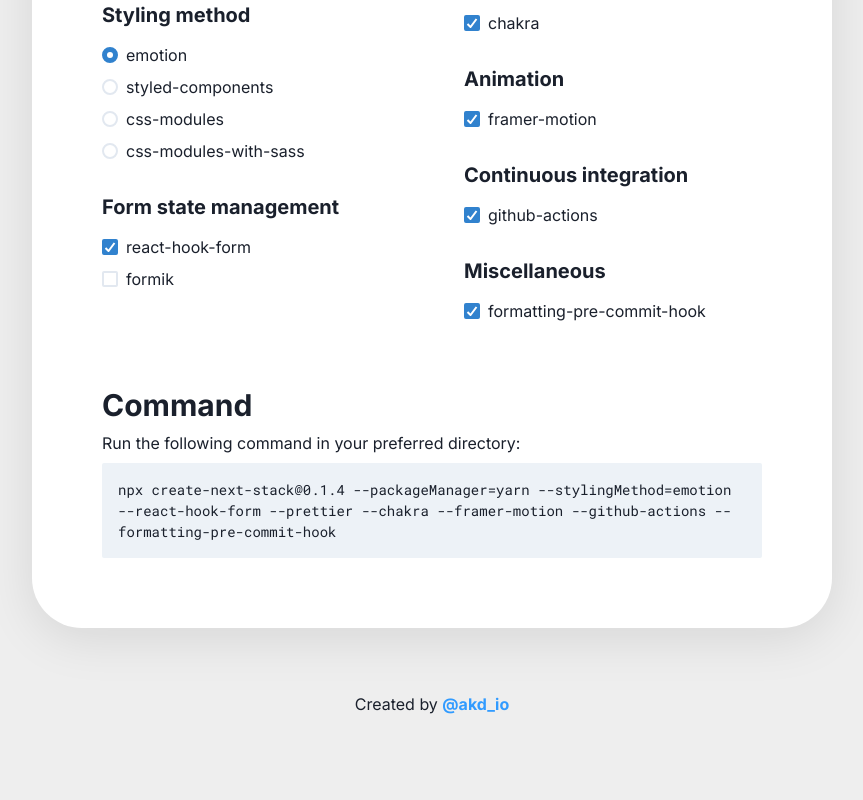
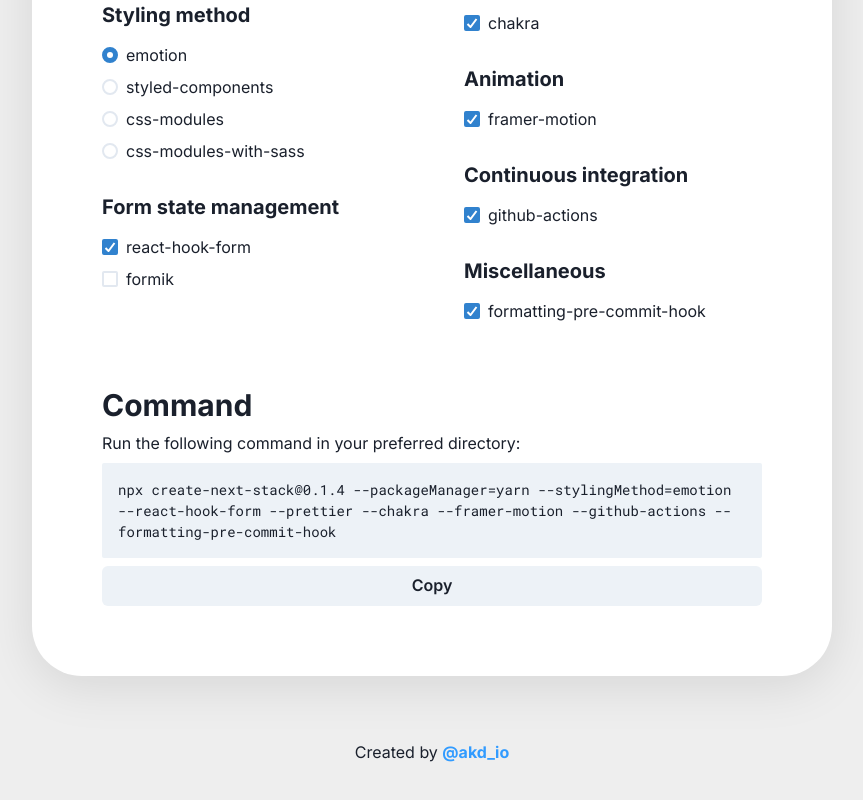
Before and after one commit to hackhero920/create-next-stack-website, a Next.js app: page / in a window 1280 px wide. Shown: the part 663-1463 px from the top of the page, without its empty margins (208-1071 px from the left). Before the commit the page ends 1429 px from the top, so only its background shows below. Built offline with nearby package versions, Linux system fonts and the light colour scheme.

Commit message:
Add copy button

```diff
--- a/templates/LandingPage/LandingPageTemplate.tsx
+++ b/templates/LandingPage/LandingPageTemplate.tsx
@@ -1,5 +1,6 @@
 import {
   Box,
+  Button,
   Checkbox,
   CheckboxGroup,
   Code,
@@ -63,7 +64,7 @@
 const formDataKeys = objectToKeyToKeyMap(defaultFormData);
 
 const LandingPageTemplate = () => {
-  const { control, watch, handleSubmit } = useForm<FormData>({
+  const { control, watch } = useForm<FormData>({
     defaultValues: defaultFormData,
   });
 
@@ -119,6 +120,11 @@
   useEffect(() => {
     updateCommand(formData);
   }, [updateCommand, formData]);
+
+  const handleCopyClick = useCallback(async () => {
+    await navigator.clipboard.writeText(output);
+    // TODO: Add a success popup
+  }, [output]);
 
   return (
     <>
@@ -418,9 +424,9 @@
                       <Stack>
                         <Code padding="4">{output}</Code>
                       </Stack>
-                      {/* TODO: Add Copy button:
-                        <Button>Copy</Button>
-                      */}
+                      <Button type="button" onClick={handleCopyClick}>
+                        Copy
+                      </Button>
                     </>
                   ) : null}
                 </Stack>
```
